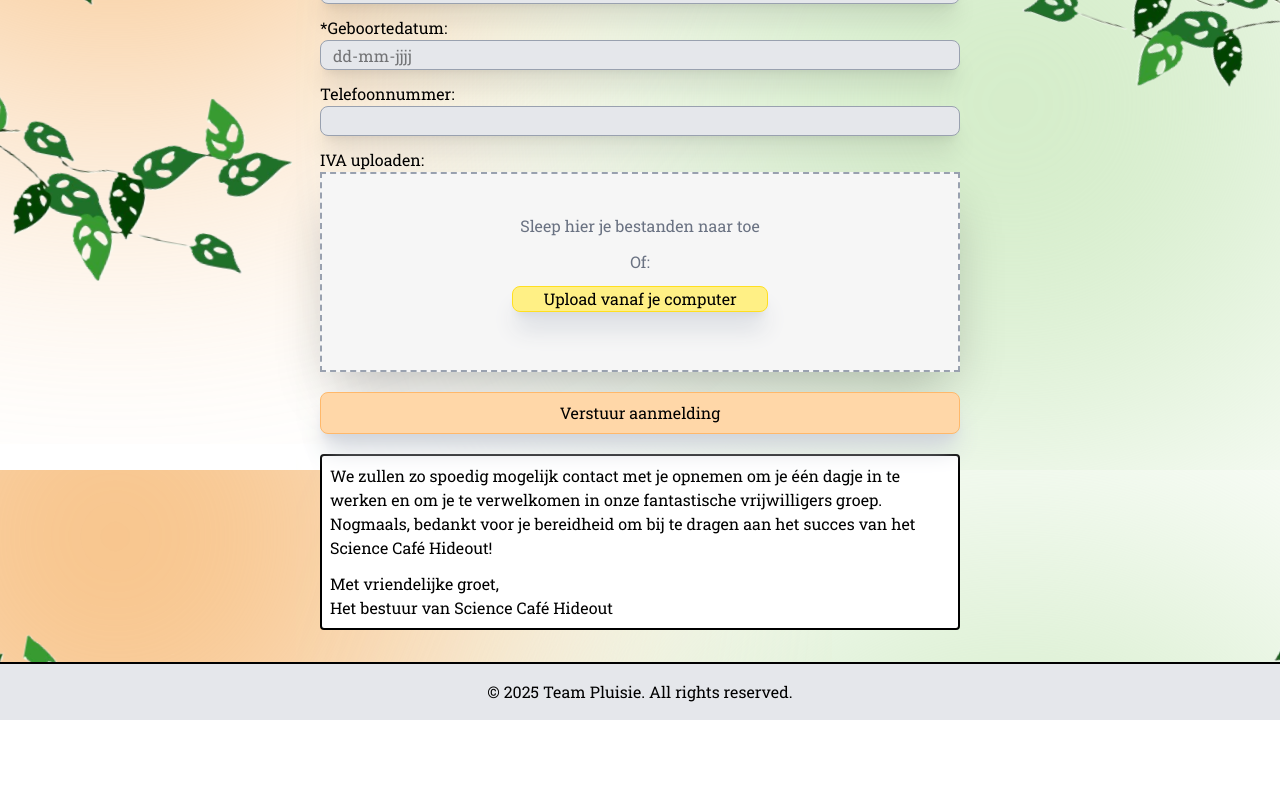
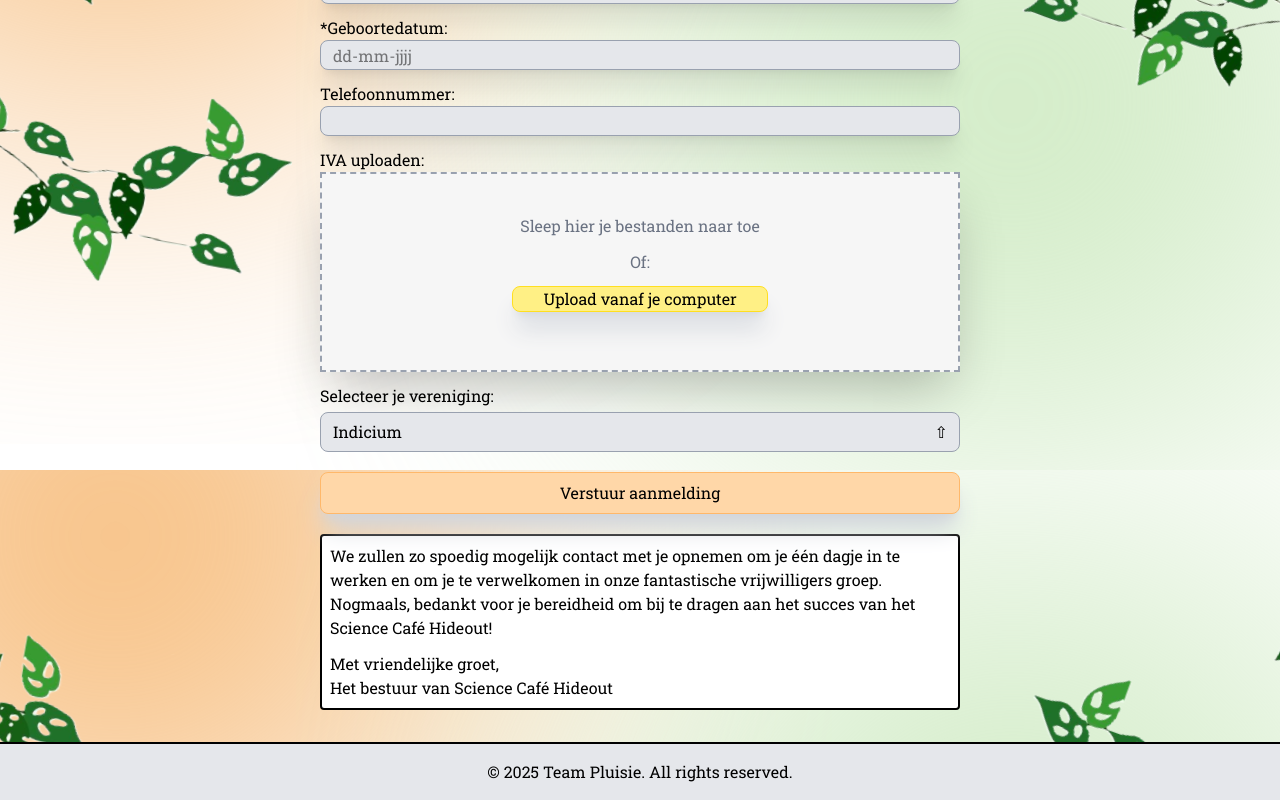
Before and after one commit to sempruijs/pluisie, a SvelteKit app in the folder frontend/: page /register in a window 1280 px wide. Shown: the part 1130-1930 px from the top of the page. Before the commit the page ends 1850 px from the top, so only its background shows below. Built offline with nearby package versions, Linux system fonts and the light colour scheme.

Commit message:
Added_selecteervereniging_thomas

```diff
--- a/frontend/src/app.css
+++ b/frontend/src/app.css
@@ -102,6 +102,11 @@ body {
     transition: ease-in-out 0.2s;
 }
 
+.selectlist:hover {
+    transition: ease-out 0.4s;
+
+}
+
 .border-zero {
     @apply border-2 border-transparent rounded;
 
--- a/frontend/src/routes/register/+page.svelte
+++ b/frontend/src/routes/register/+page.svelte
@@ -16,7 +16,18 @@
         if (year) formatted += '-' + year;
 
         geboortedatum = formatted;
-         }
+        }
+
+        let selected = 'Indicium';
+        let options = ['Avanti', 'Indicium', 'Codex', 'SOG']
+        let open = false;
+
+        function selectOption(option) {
+            selected = option;
+            open = false;
+        }
+
+        import { slide } from 'svelte/transition';
 </script>
 <Header />
 <div class="flex-1 bg-gradient-plant pt-16">
@@ -82,7 +93,7 @@
                     />
             <div class="form-control">
             <h3 class="form-label">IVA uploaden:</h3>
-                <div class="w-full mx-auto h-50 bg-dragfile shadow-2xl border-2 border-dashed border-gray-400">
+                <div class="w-full mx-auto h-50 bg-dragfile shadow-2xl border-2 border-dashed border-gray-400 mb-3">
                     <div class="text-center my-10 justify-items-center text-gray-500">
                         <p>Sleep hier je bestanden naar toe</p>
                         <p class="my-3">Of:</p>
@@ -91,6 +102,40 @@
                         </Button>
                     </div>
                 </div>
+            </div>
+
+            <div class="w-full">
+                <label class="block mb-1 text-black"><h3>Selecteer je vereniging:</h3></label>
+
+            <div class="relative">
+                <button
+                class="w-full min-h-10 bg-gray-200 border px-3 border-gray-400 rounded-lg outline-none text-left cursor-pointer"
+                on:click={() => open = !open}
+                >
+                    {selected}
+                    <span class="absolute right-3 transition-transform duration-500"
+                            class:rotate-180={open}
+                    >
+                    &#x21e7;
+                    </span>
+                </button>
+
+                {#if open}
+                    <ul class="w-full mt-1 bg-white border border-gray-400 rounded-lg shadow max-h-40 overflow-y-auto"
+                    transition:slide
+                    >
+
+                        {#each options as option}
+                        <li
+                            class="px-4 py-2 hover:bg-gray-200 selectlist cursor-pointer"
+                            on:click={() => selectOption(option)}
+                        >
+                            {option}
+                        </li>
+                    {/each}
+                </ul>
+              {/if}
+             </div>
             </div>
             <div class="my-5">
             <Button color="orange" padding="lg" width="max">
```
